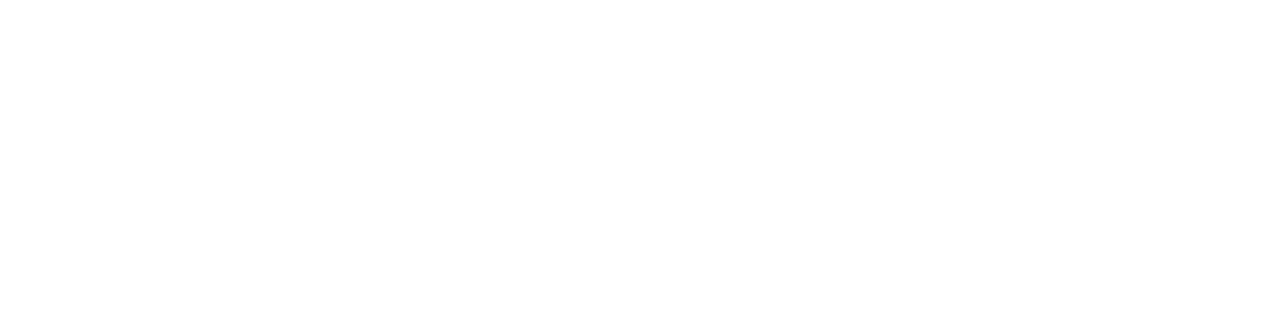
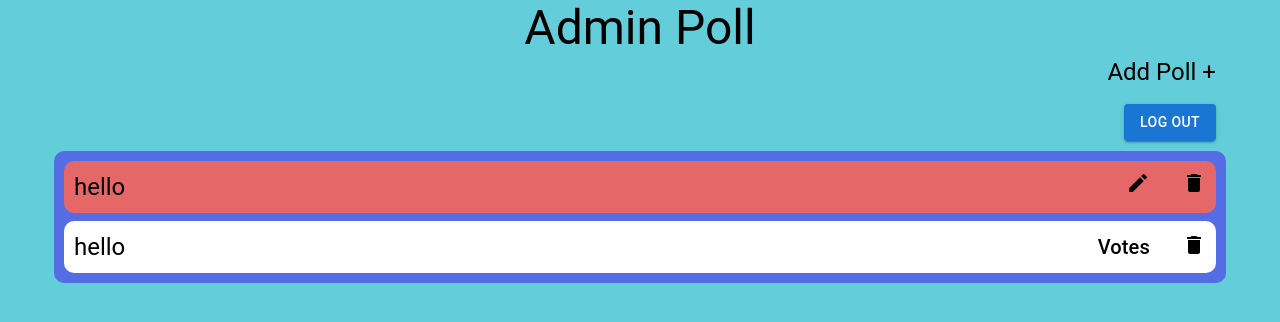
Before and after one commit to HarshRa3/apicrud, a React (Create React App) app: page /admin in a window 1280 px wide. Shown: the top 322 px of the page. Built offline with nearby package versions, Linux system fonts and the light colour scheme; no server answers.

Commit message:
admin poll design

```diff
--- /dev/null
+++ b/src/components/PollItem.jsx
@@ -0,0 +1,70 @@
+import { Box, Stack, Typography } from "@mui/material";
+import React from "react";
+import DeleteIcon from "@mui/icons-material/Delete";
+import EditIcon from "@mui/icons-material/Edit";
+const PollItem = () => {
+  return (
+    <>
+      <Stack
+        direction={"column"}
+        spacing={1}
+        sx={{
+          width: "90%",
+          margin: "10px auto",
+          padding: "10px",
+          bgcolor: "#546de5",
+          borderRadius: "10px",
+        }}
+      >
+        <Stack
+          direction={"row"}
+          sx={{
+            justifyContent: "space-between",
+            bgcolor: "#e66767",
+            padding: "10px",
+            borderRadius: "10px",
+          }}
+        >
+          <Typography variant="h5">hello</Typography>
+          <Stack
+            direction={"row"}
+            spacing={4}
+            sx={{ justifyContent: "center" }}
+          >
+            <Box>
+              <EditIcon />
+            </Box>
+            <Box>
+              <DeleteIcon />
+            </Box>
+          </Stack>
+        </Stack>
+        <Stack
+          direction={"row"}
+          sx={{
+            justifyContent: "space-between",
+            bgcolor: "white",
+            padding: "10px",
+            borderRadius: "10px",
+          }}
+        >
+          <Typography variant="h5">hello</Typography>
+          <Stack
+            direction={"row"}
+            spacing={4}
+            sx={{ alignItems:'center' }}
+          >
+            <Box>
+              <Typography variant="h6">Votes</Typography>
+            </Box>
+            <Box>
+              <DeleteIcon />
+            </Box>
+          </Stack>
+        </Stack>
+      </Stack>
+    </>
+  );
+};
+
+export default PollItem;
--- a/src/pages/Admin/Admin.jsx
+++ b/src/pages/Admin/Admin.jsx
@@ -1,11 +1,45 @@
-import React from 'react'
+import React, { useEffect } from "react";
+import { dispatch } from "../../redux/store";
+import { AdminPollApi } from "../../redux/Slices/AdminPoll";
+import { useSelector } from "react-redux";
+import { Box, Button, Stack, Typography } from "@mui/material";
+import PollItem from "../../components/PollItem";
 
 const Admin = () => {
+  const pollList = useSelector((state) => state.AdminPoll.data);
+  console.log(pollList.data);
+
+  useEffect(() => {
+    dispatch(AdminPollApi());
+  }, [pollList.isSuccess]);
+
   return (
-    <div>
+    <Box
+      sx={{
+        width: "100%",
+        height: "100vh",
+        overflow: "auto",
+        bgcolor: "#63cdda",
+      }}
+    >
+      <Box sx={{ textAlign: "center" }}>
+        <Typography variant="h3">Admin Poll</Typography>
+      </Box>
+      <Stack
+        direction={"column"}
+        sx={{ alignItems: "flex-end", width: "90%", margin: "auto" }}
+        spacing={2}
+      >
+        <Typography variant="h5">Add Poll +</Typography>
+        <Box
+          sx={{ display: "flex", justifyContent: "flex-end", width: "100%" }}
+        >
+          <Button variant="contained">Log Out</Button>
+        </Box>
+      </Stack>
+      <PollItem />
+    </Box>
+  );
+};
 
-    </div>
-  )
-}
-
-export default Admin
+export default Admin;
--- /dev/null
+++ b/src/redux/Slices/AdminPoll.js
@@ -0,0 +1,54 @@
+import { createSlice } from "@reduxjs/toolkit";
+import Instance from "../Axios/Instance";
+
+const initialState = {
+  loading: false,
+  isError: false,
+  isSuccess: false,
+  data: {},
+};
+
+const AdminPoll = createSlice({
+  name: "AdminPoll",
+  initialState: initialState,
+  reducers: {
+    startLoading: (state) => {
+      state.loading = true;
+      state.isError = false;
+    },
+    loginSuccessful: (state, action) => {
+      state.loading = false;
+      state.isError = false;
+      state.isSuccess = true;
+      state.data = { ...action.payload };
+    },
+    hasError: (state, action) => {
+      state.loading = false;
+      state.isError = true;
+      state.isSuccess = false;
+      state.errorMessage = action.payload;
+    },
+    resetReducer(state) {
+      state.isError = false;
+      state.loading = false;
+      state.isSuccess = false;
+      state.data = {};
+    },
+  },
+});
+
+export const AdminPollApi =()=>  async (dispatch) => {
+  dispatch(startLoading());
+  try {
+    let response = await Instance.post(
+      `list_polls`
+    );
+    dispatch(AdminPoll.actions.loginSuccessful(response.data));
+  } catch (e) {
+    dispatch(AdminPoll.actions.hasError(e));
+  }
+};
+export const { startLoading, loginSuccessful, hasError, resetReducer } =
+  AdminPoll.actions;
+
+export default AdminPoll.reducer;
--- a/src/redux/rootReducer.js
+++ b/src/redux/rootReducer.js
@@ -1,9 +1,11 @@
 import { combineReducers } from "@reduxjs/toolkit";
 import signUp from "./Slices/signupSlice";
 import signIn from "./Slices/signinSlice";
+import AdminPoll from "./Slices/AdminPoll";
 
 const rootReducer = combineReducers({
   signUp: signUp,
   signIn: signIn,
+  AdminPoll:AdminPoll,
 });
 export default rootReducer;
```
